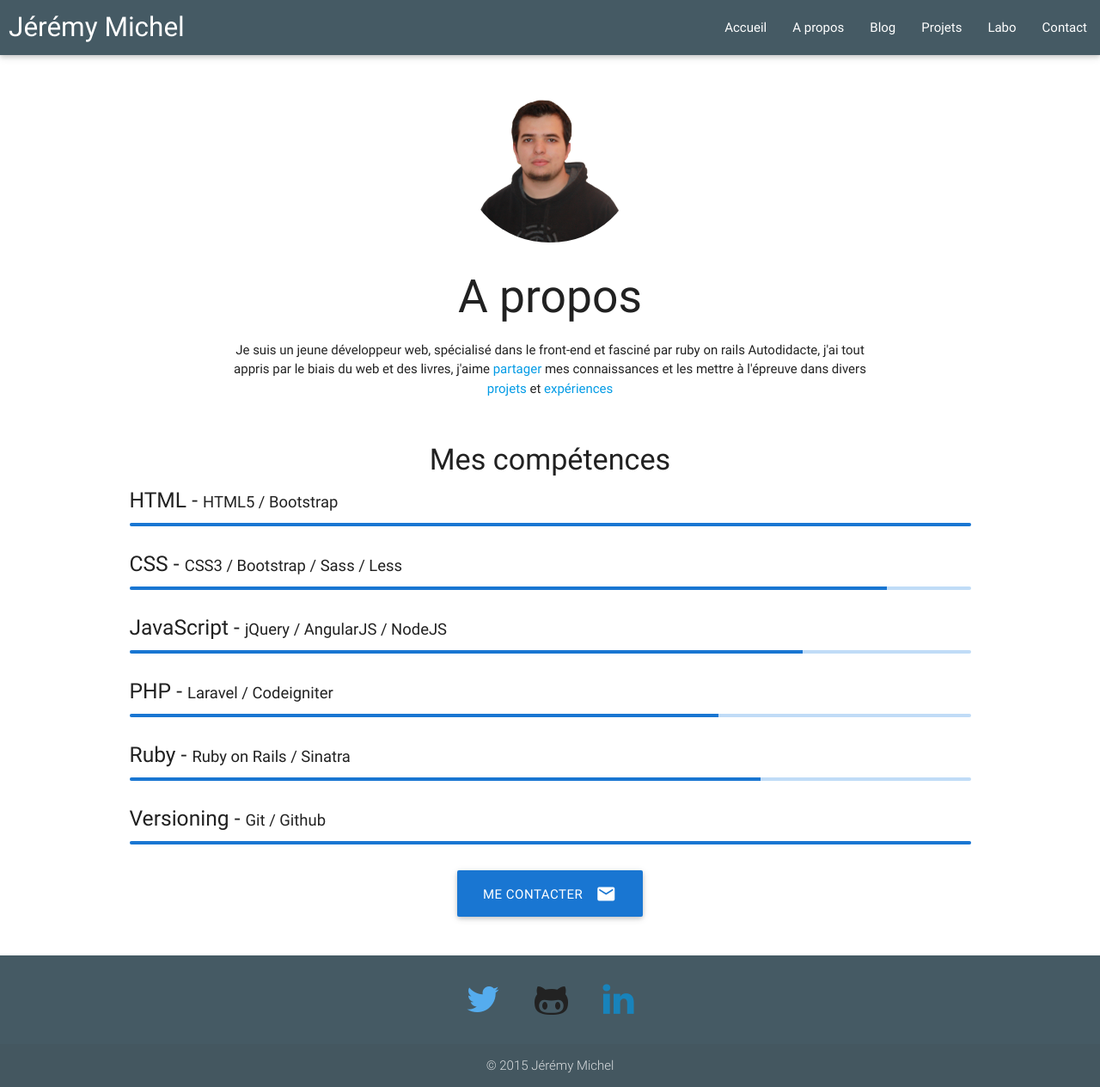
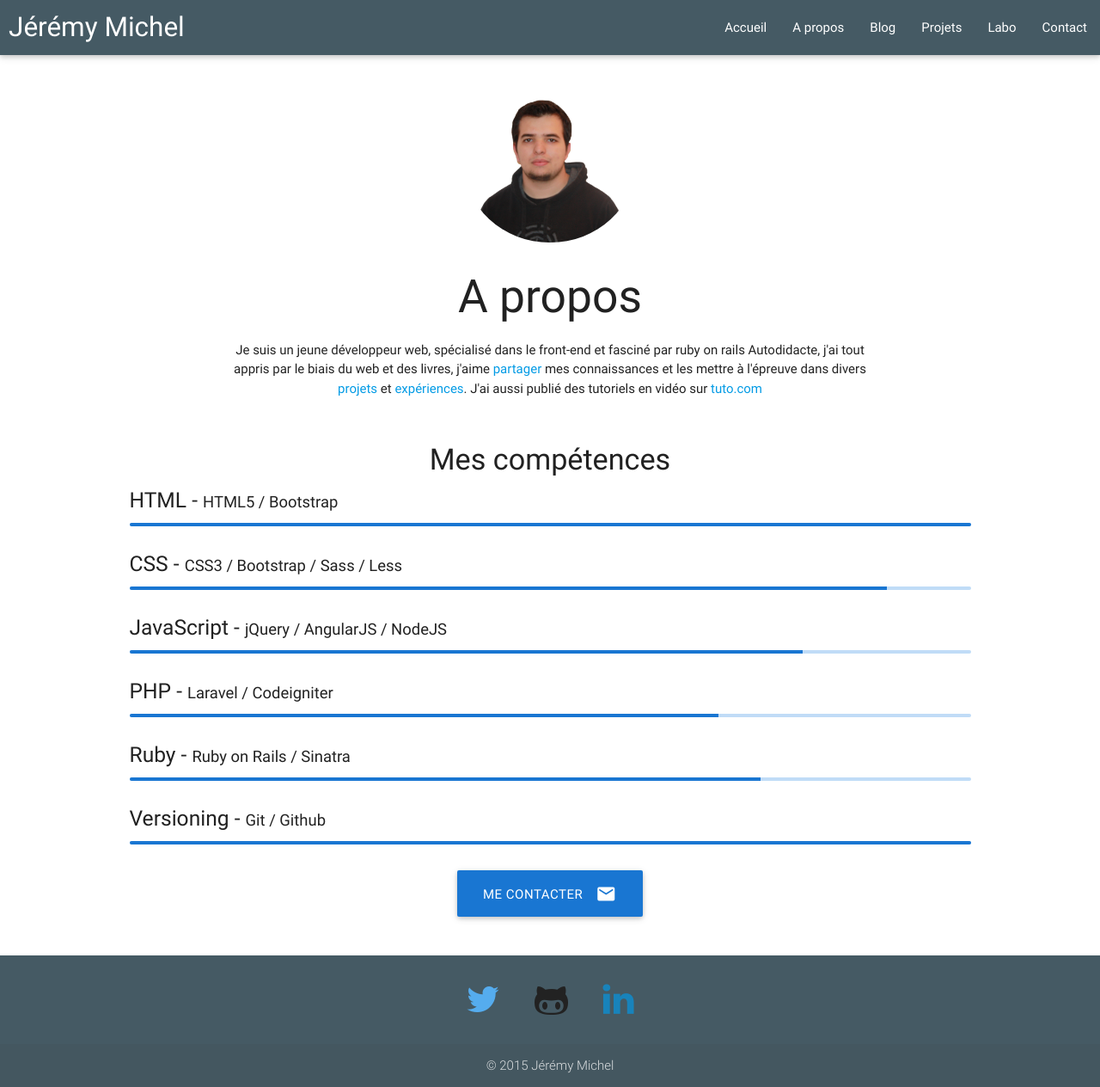
Before and after one commit to jeremymichel/jeremymichel.github.io-v1, a Jekyll site: the page built from about.html, in a window 1280 px wide. Shown: the whole page at 86% size. Built offline with Jekyll 4.4.1, drawn with Linux system fonts in a browser that asks for light colours; nearby versions of some CDN libraries.

Commit message:
Update about.html

```diff
--- a/about.html
+++ b/about.html
@@ -11,7 +11,9 @@ permalink: /about/
       <div class="container">
         <p>
           Je suis un jeune développeur web, spécialisé dans le front-end et fasciné par ruby on rails
-          Autodidacte, j'ai tout appris par le biais du web et des livres, j'aime <a href="/blog">partager</a> mes connaissances et les mettre à l'épreuve dans divers <a href="/projets">projets</a> et <a href="/labo">expériences</a>
+          Autodidacte, j'ai tout appris par le biais du web et des livres, j'aime <a href="/blog">partager</a> mes connaissances et les mettre à l'épreuve dans divers <a href="/projets">projets</a> et <a href="/labo">expériences</a>.
+          J'ai aussi publié des tutoriels en vidéo sur <a href="http://fr.tuto.com/formateur/jeremymichel.htm">tuto.com</a>
+
         </p>
       </div>
       <div class="spacer"></div>
```
